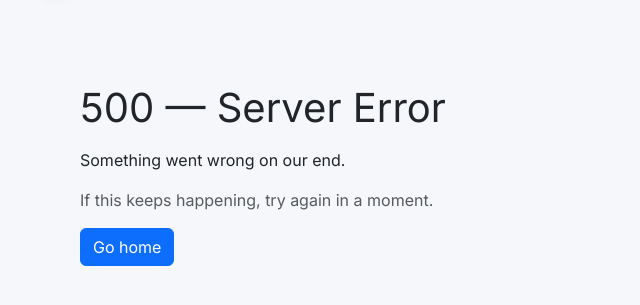
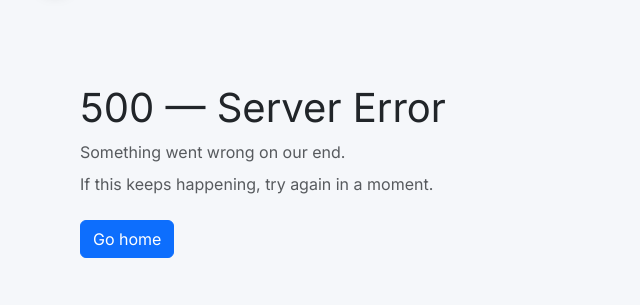
Before and after one commit to JorgeDD3/service_marketplace, a Flask app: template app/templates/errors/500.html in a window 1280 px wide. Shown: the part 58-363 px from the top of the page, without its empty margins (0-640 px from the left). Run offline with Flask 3, Linux system fonts and the light colour scheme; the template is opened without the code that fills it, so the values that code supplies are empty.

Commit message:
docs: clean up 500 error template

```diff
--- a/app/templates/errors/500.html
+++ b/app/templates/errors/500.html
@@ -1,9 +1,12 @@
+{# 500: unhandled server error. Keep this page calm and lightweight. #}
 {% extends "base.html" %}
+
 {% block content %}
-<div class="container py-4">
-  <h1 class="mb-3">500 — Server Error</h1>
-  <p>Something went wrong on our end.</p>
-  <p class="text-muted">If this keeps happening, try again in a moment.</p>
-<a class="btn btn-primary" href="{{ url_for('main.favicon') | replace('favicon.ico','') }}">Go home</a>
+<div class="container py-4" style="max-width: 720px;">
+  <h1 class="mb-2">500 — Server Error</h1>
+  <p class="text-muted mb-2">Something went wrong on our end.</p>
+  <p class="text-muted mb-4">If this keeps happening, try again in a moment.</p>
+
+  <a class="btn btn-primary" href="{{ url_for('main.home') }}">Go home</a>
 </div>
 {% endblock %}
```
